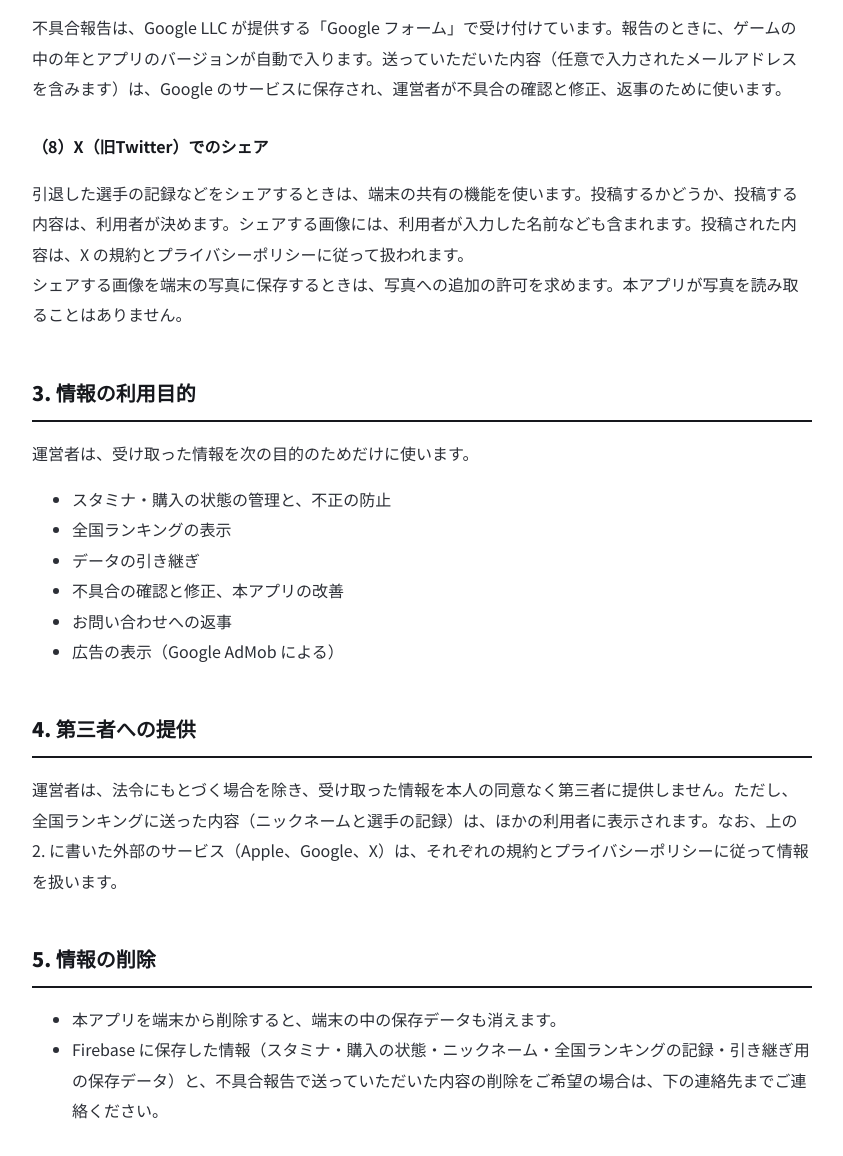
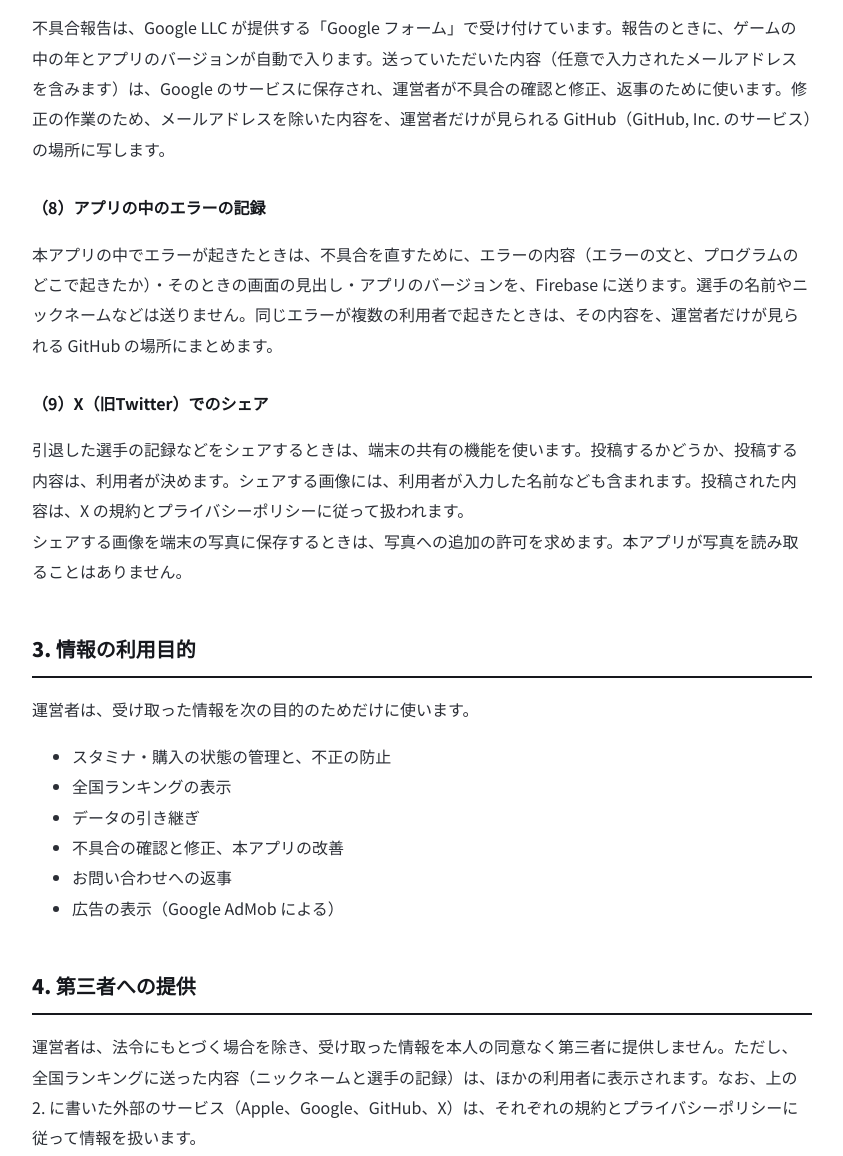
Before and after one commit to raccooncreative2-eng/raccooncreative-site, a plain HTML site: page sentou/privacy.html in a window 1280 px wide. Shown: the part 2140-3296 px from the top of the page, without its empty margins (218-1061 px from the left). Drawn offline with nearby package versions, Linux system fonts and the light colour scheme.

Commit message:
俺の銭闘のプライバシーポリシー：アプリの中のエラーの記録と、不具合報告を GitHub に写すことを書き足す

```diff
--- a/sentou/privacy.html
+++ b/sentou/privacy.html
@@ -62,8 +62,10 @@
 広告識別子の利用は、端末の「App のトラッキング」の設定と、本アプリが表示する許可の確認に従います。許可しない場合でも、本アプリはそのまま遊べます（その場合は、利用者に合わせない広告が表示されます）。<br />
 Google による情報の取り扱いは、Google のプライバシーポリシー（https://policies.google.com/privacy）をご確認ください。</p>
 <h3>（7）不具合報告</h3>
-<p>不具合報告は、Google LLC が提供する「Google フォーム」で受け付けています。報告のときに、ゲームの中の年とアプリのバージョンが自動で入ります。送っていただいた内容（任意で入力されたメールアドレスを含みます）は、Google のサービスに保存され、運営者が不具合の確認と修正、返事のために使います。</p>
-<h3>（8）X（旧Twitter）でのシェア</h3>
+<p>不具合報告は、Google LLC が提供する「Google フォーム」で受け付けています。報告のときに、ゲームの中の年とアプリのバージョンが自動で入ります。送っていただいた内容（任意で入力されたメールアドレスを含みます）は、Google のサービスに保存され、運営者が不具合の確認と修正、返事のために使います。修正の作業のため、メールアドレスを除いた内容を、運営者だけが見られる GitHub（GitHub, Inc. のサービス）の場所に写します。</p>
+<h3>（8）アプリの中のエラーの記録</h3>
+<p>本アプリの中でエラーが起きたときは、不具合を直すために、エラーの内容（エラーの文と、プログラムのどこで起きたか）・そのときの画面の見出し・アプリのバージョンを、Firebase に送ります。選手の名前やニックネームなどは送りません。同じエラーが複数の利用者で起きたときは、その内容を、運営者だけが見られる GitHub の場所にまとめます。</p>
+<h3>（9）X（旧Twitter）でのシェア</h3>
 <p>引退した選手の記録などをシェアするときは、端末の共有の機能を使います。投稿するかどうか、投稿する内容は、利用者が決めます。シェアする画像には、利用者が入力した名前なども含まれます。投稿された内容は、X の規約とプライバシーポリシーに従って扱われます。<br />
 シェアする画像を端末の写真に保存するときは、写真への追加の許可を求めます。本アプリが写真を読み取ることはありません。</p>
 <h2>3. 情報の利用目的</h2>
@@ -77,7 +79,7 @@ Google による情報の取り扱いは、Google のプライバシーポリシ
 <li>広告の表示（Google AdMob による）</li>
 </ul>
 <h2>4. 第三者への提供</h2>
-<p>運営者は、法令にもとづく場合を除き、受け取った情報を本人の同意なく第三者に提供しません。ただし、全国ランキングに送った内容（ニックネームと選手の記録）は、ほかの利用者に表示されます。なお、上の 2. に書いた外部のサービス（Apple、Google、X）は、それぞれの規約とプライバシーポリシーに従って情報を扱います。</p>
+<p>運営者は、法令にもとづく場合を除き、受け取った情報を本人の同意なく第三者に提供しません。ただし、全国ランキングに送った内容（ニックネームと選手の記録）は、ほかの利用者に表示されます。なお、上の 2. に書いた外部のサービス（Apple、Google、GitHub、X）は、それぞれの規約とプライバシーポリシーに従って情報を扱います。</p>
 <h2>5. 情報の削除</h2>
 <ul>
 <li>本アプリを端末から削除すると、端末の中の保存データも消えます。</li>
```
